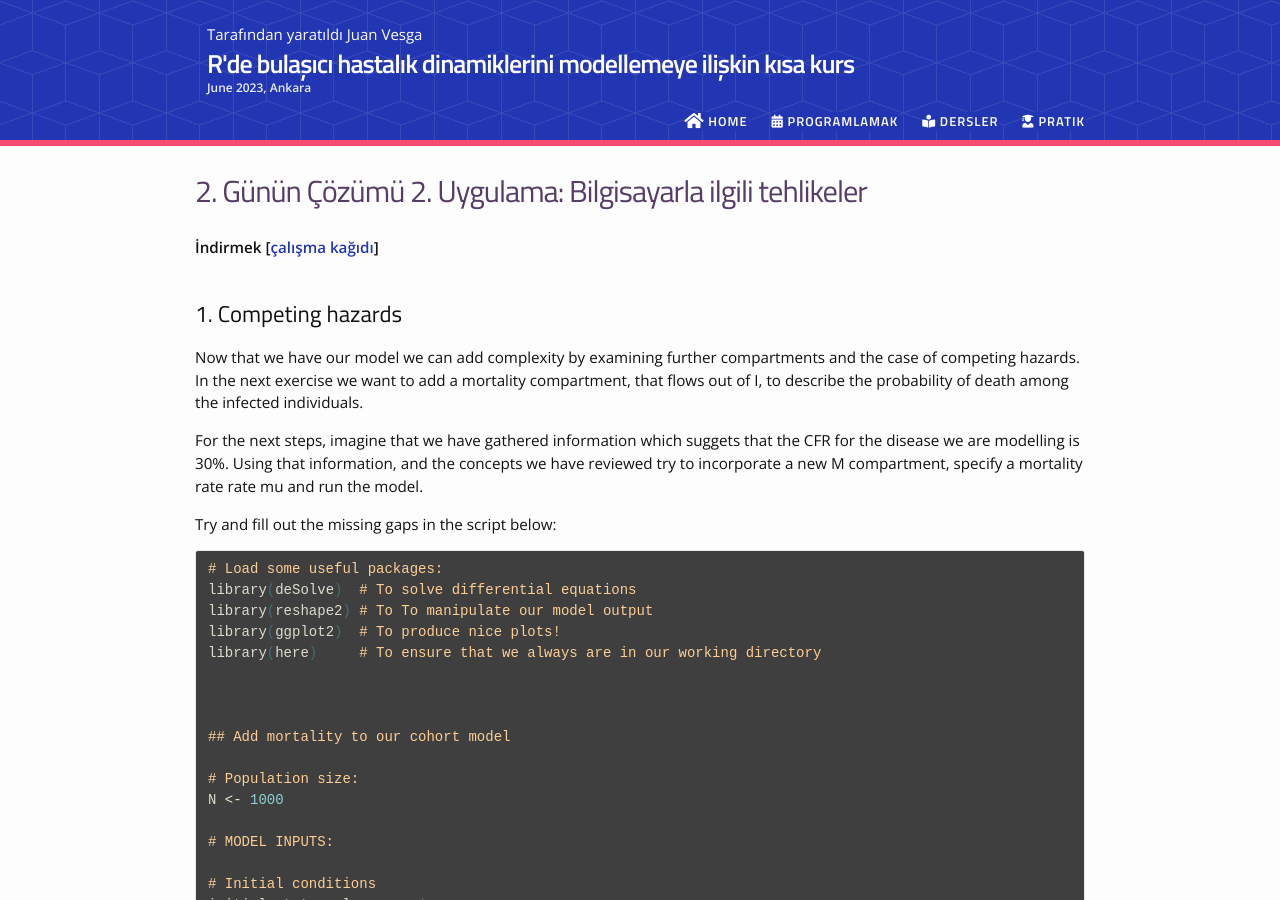
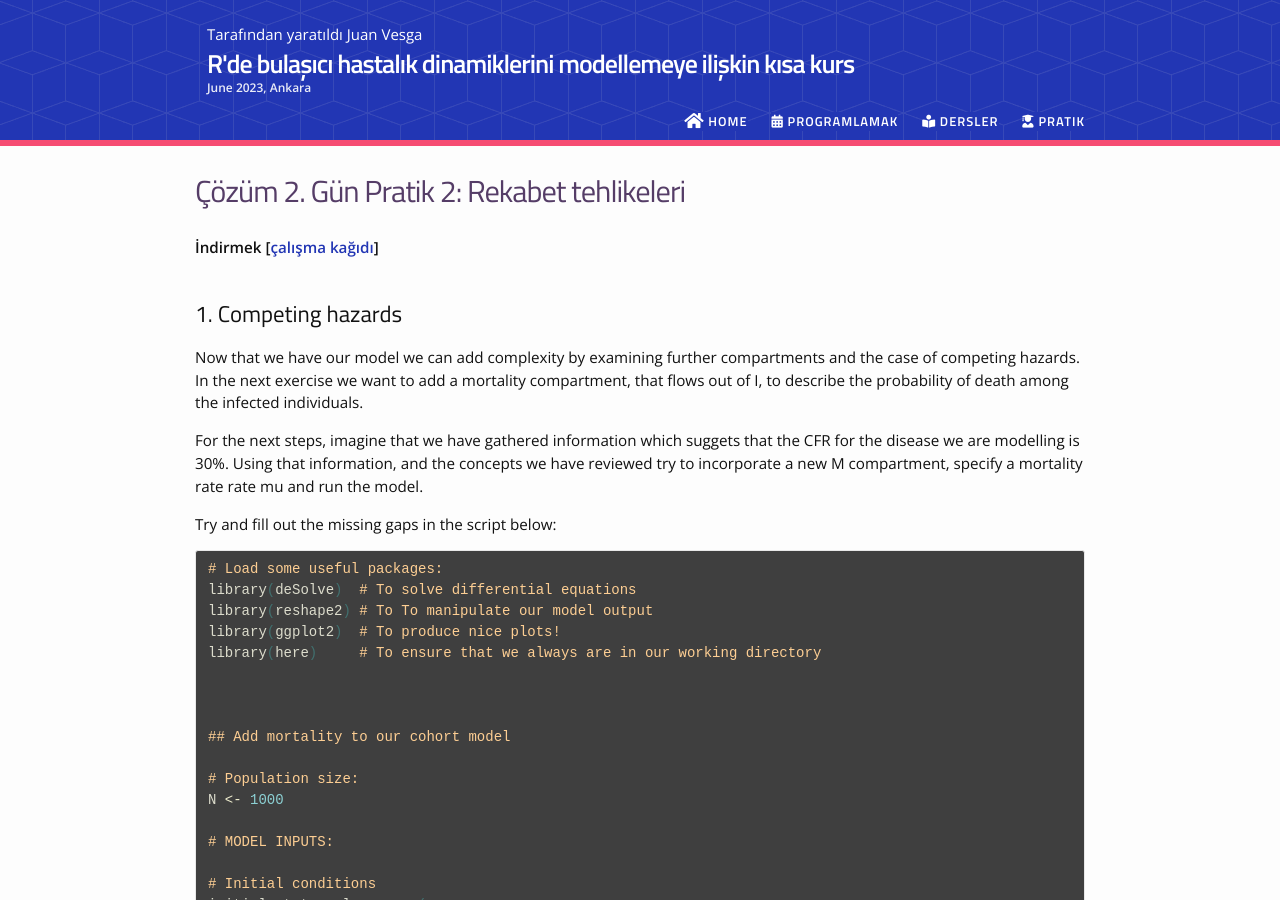
Before and after one commit to juanvesga/ide-modelling-R-ankara-turkish, a Jekyll site: the page built from _assignments/06_day2P2_comp_hazards_sol.md, in a window 1280 px wide and 900 px high. Built offline with Jekyll 4.4.1, drawn with Linux system fonts in a browser that asks for light colours; nearby versions of some CDN libraries.

Commit message:
fix name sol

```diff
--- a/_assignments/06_day2P2_comp_hazards_sol.md
+++ b/_assignments/06_day2P2_comp_hazards_sol.md
@@ -1,7 +1,7 @@
 ---
 type: assignment
 date: 2018-09-26T4:00:00+4:30
-title: '2. Günün Çözümü 2. Uygulama: Bilgisayarla ilgili tehlikeler'
+title: 'Çözüm 2. Gün Pratik 2: Rekabet tehlikeleri'
 pdf: /static_files/assignments/05_day2P2_comp_hazards_sol.pdf
 #attachment: /static_files/assignments/asg.zip
 #solutions: /static_files/assignments/asg_solutions.pdf
```
